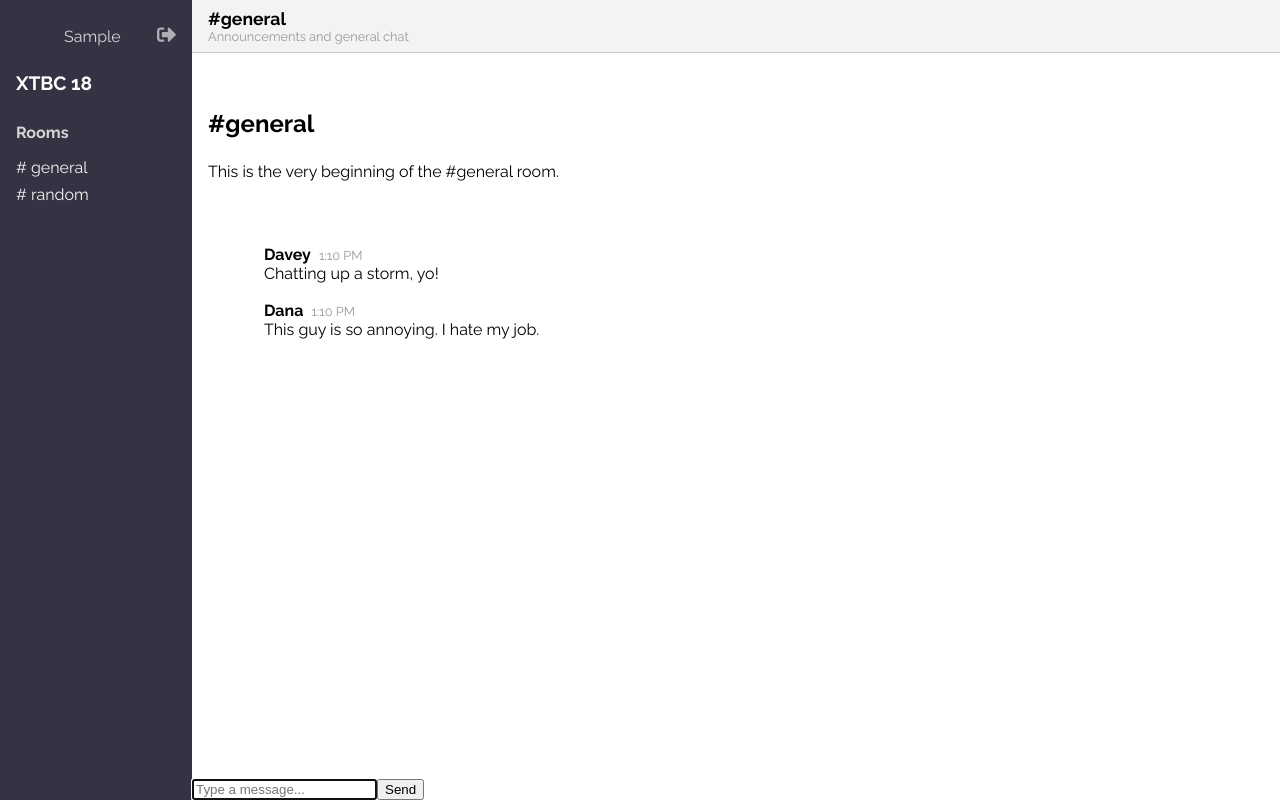
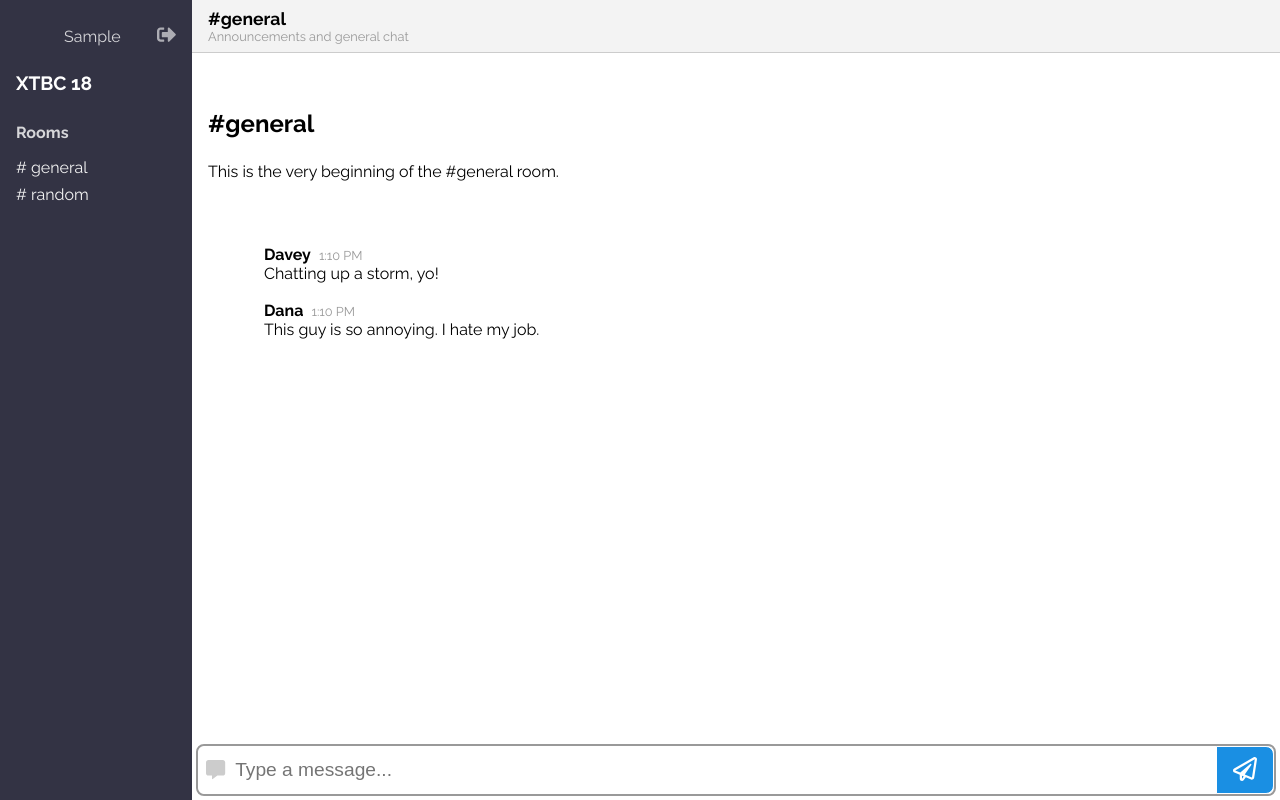
Before and after one commit to andrewburkholder/chatarang, a React (Create React App) app: page / in a window 1280 px wide. Both pictures are taken after typing "Sample", "name@example.com" into the empty fields and a click on the input 398 px from the left and 10 px from the top of the page. Built offline with nearby package versions, Linux system fonts and the light colour scheme.

Commit message:
style MessageForm

```diff
--- a/src/MessageForm.js
+++ b/src/MessageForm.js
@@ -1,4 +1,5 @@
 import React, { Component } from 'react'
+import { StyleSheet, css } from 'aphrodite'
 
 class MessageForm extends Component {
   state = {
@@ -18,24 +19,75 @@
   render() {
     return (
       <form
-      className="MessageForm"
+        className={`MessageForm ${css(styles.messageForm)}`}
         onSubmit={this.handleSubmit}
       >
+        <div className={css(styles.icon)}>
+          <i className="fas fa-comment-alt"></i>
+        </div>
         <input
           autoFocus
           required
           type="text"
           name="body"
+          className={css(styles.input)}
           placeholder="Type a message..."
           value={this.state.body}
           onChange={this.handleChange}
         />
-        <button type="submit">
-          Send
+        <button
+          type="submit"
+          className={css(styles.button)}
+        >
+          <i className="far fa-paper-plane" title="Send"></i>
         </button>
       </form>
     )
   }
 }
 
+const styles = StyleSheet.create({
+  messageForm: {
+    backgroundColor: 'white',
+    height: '3rem',
+    display: 'flex',
+    alignItems: 'stretch',
+    border: '2px solid #999',
+    borderRadius: '0.5rem',
+    margin: '0.25rem',
+    padding: 0,
+  },
+
+  icon: {
+    display: 'flex',
+    borderRadius: '0.5rem',
+    alignItems: 'center',
+    backgroundColor: 'white',
+    color: '#ccc',
+    padding: '0 0.5rem',
+    fontSize: '1.2rem',
+  },
+
+  input: {
+    flex: 1,
+    fontSize: '1.2rem',
+    border: 0,
+
+    ':focus': {
+      outline: 0,
+    },
+  },
+
+  button: {
+    fontSize: '1.5rem',
+    backgroundColor: '#1A8FE3',
+    color: 'white',
+    paddingLeft: '1rem',
+    paddingRight: '1rem',
+    borderTopRightRadius: '0.5rem',
+    borderBottomRightRadius: '0.5rem',
+    border: '1px solid white',
+  }
+})
+
 export default MessageForm
```
Lines whose indentation alone changed are shown as unchanged.
